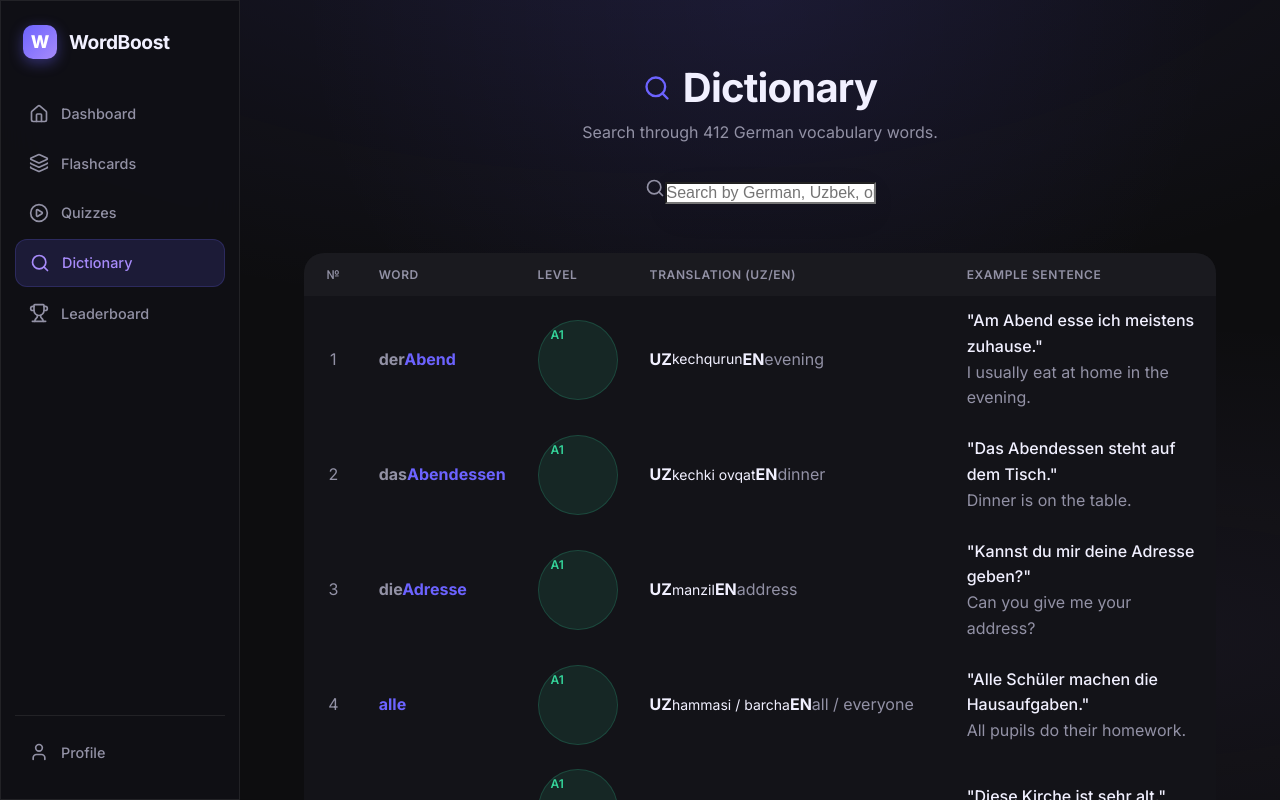
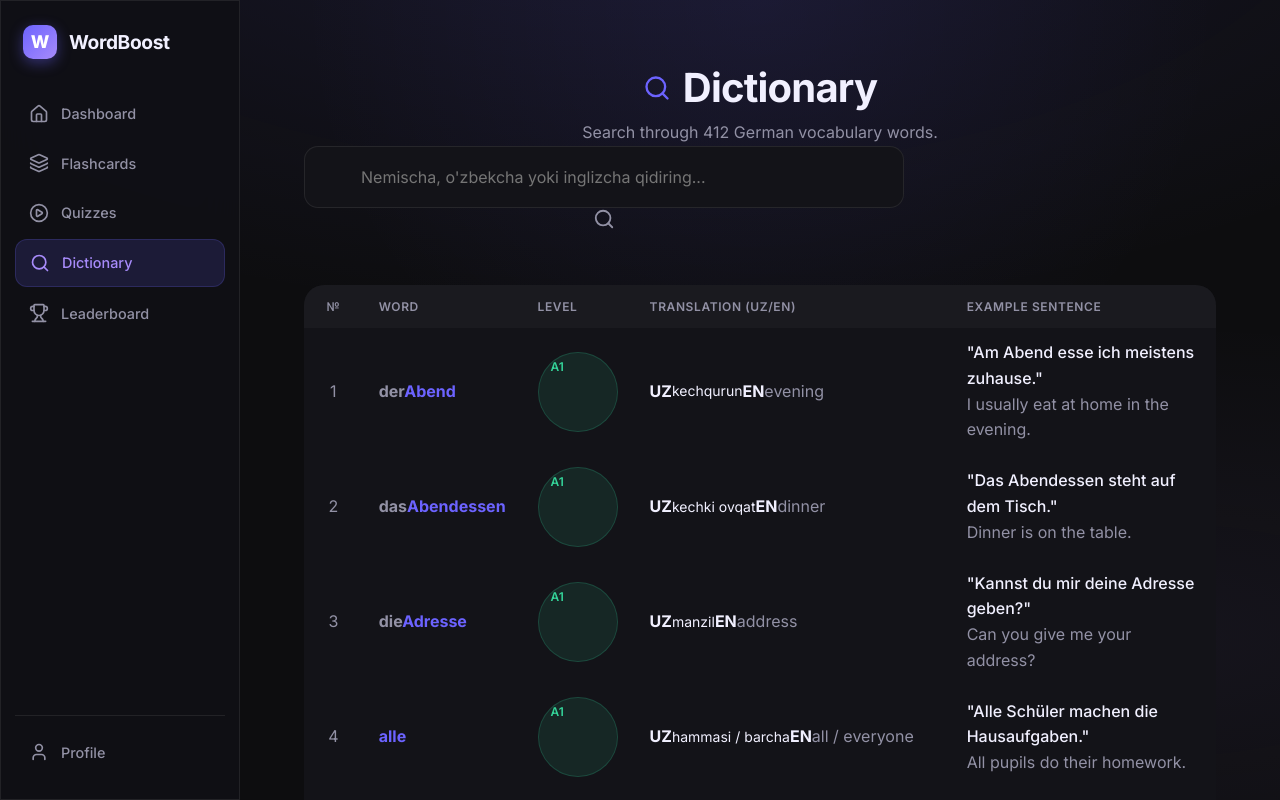
Before and after one commit to khojiakbargofurov/wordboost, a React (Vite) app: page /dictionary in a window 1280 px wide. Shown: the top 800 px of the page. Built offline with nearby package versions, Linux system fonts and the light colour scheme; no server answers.

Commit message:
fix: exhaustive UI fixes for search inputs and form elements across Admin and Dictionary pages

```diff
--- a/src/pages/AdminWordsPage.css
+++ b/src/pages/AdminWordsPage.css
@@ -1,6 +1,41 @@
 .admin-header {
   border-bottom: 1px solid var(--border-color);
   padding-bottom: 1.5rem;
+}
+
+.search-bar-wrapper {
+  position: relative;
+  width: 100%;
+  max-width: 600px;
+}
+
+.dictionary-search-input {
+  width: 100%;
+  padding: 0.85rem 1.25rem 0.85rem 3.25rem;
+  border-radius: var(--radius-md);
+  border: 1px solid var(--border);
+  background: var(--bg-card);
+  color: var(--text-main);
+  font-family: inherit;
+  font-size: 0.95rem;
+  transition: all 0.3s cubic-bezier(0.4, 0, 0.2, 1);
+  outline: none;
+}
+
+.dictionary-search-input:focus {
+  border-color: var(--primary);
+  background: var(--bg-hover);
+  box-shadow: 0 0 0 4px rgba(108, 99, 255, 0.15), 0 10px 20px -10px rgba(0,0,0,0.5);
+}
+
+.search-icon {
+  pointer-events: none;
+  transition: color 0.3s ease;
+  z-index: 11;
+}
+
+.dictionary-search-input:focus + .search-icon {
+  color: var(--primary);
 }
 
 .word-form {
@@ -17,6 +52,25 @@
 
 .form-group.full-width {
   grid-column: 1 / -1;
+}
+
+.form-input {
+  width: 100%;
+  padding: 0.75rem 1rem;
+  background: rgba(255, 255, 255, 0.04);
+  border: 1px solid var(--border);
+  border-radius: var(--radius-sm);
+  color: var(--text-main);
+  font-family: inherit;
+  font-size: 0.95rem;
+  transition: all 0.2s ease;
+  outline: none;
+}
+
+.form-input:focus {
+  border-color: var(--primary);
+  background: rgba(255, 255, 255, 0.08);
+  box-shadow: 0 0 0 4px rgba(108, 99, 255, 0.1);
 }
 
 .form-input.textarea {
--- a/src/pages/AdminWordsPage.jsx
+++ b/src/pages/AdminWordsPage.jsx
@@ -1,7 +1,7 @@
 import { useState, useEffect } from 'react';
 import { useAuth } from '../context/AuthContext';
 import { useNavigate } from 'react-router-dom';
-import { Plus, BookOpen, ArrowLeft } from 'lucide-react';
+import { Plus, BookOpen, ArrowLeft, Search as SearchIcon } from 'lucide-react';
 import Card from '../components/Card';
 import Button from '../components/Button';
 import { wordService } from '../services/wordService';
@@ -15,6 +15,7 @@ export default function AdminWordsPage() {
   const [words, setWords] = useState([]);
   const [loading, setLoading] = useState(true);
   const [isAdding, setIsAdding] = useState(false);
+  const [searchQuery, setSearchQuery] = useState('');
 
   // Word form state
   const [formData, setFormData] = useState({
@@ -48,6 +49,15 @@ export default function AdminWordsPage() {
   const handleInputChange = (e) => {
     setFormData({ ...formData, [e.target.name]: e.target.value });
   };
+
+  const filteredWords = words.filter(word => {
+    const term = searchQuery.toLowerCase();
+    return (
+      word.word?.toLowerCase().includes(term) ||
+      (word.translation_uz || word.meaning)?.toLowerCase().includes(term) ||
+      word.translation_en?.toLowerCase().includes(term)
+    );
+  });
 
   const handleAddWord = async (e) => {
     e.preventDefault();
@@ -157,6 +167,19 @@ export default function AdminWordsPage() {
         </div>
       </header>
 
+      <div className="admin-search-wrapper mb-8">
+        <div className="search-bar-wrapper">
+          <input
+            type="text"
+            className="dictionary-search-input"
+            placeholder="Jadvaldan so'z qidiring..."
+            value={searchQuery}
+            onChange={(e) => setSearchQuery(e.target.value)}
+          />
+          <SearchIcon size={22} className="search-icon absolute left-5 top-1/2 transform translate-y-[-50%] text-muted" />
+        </div>
+      </div>
+
       {isAdding && (
         <Card className="mb-8 fade-in border-primary">
           <form onSubmit={handleAddWord} className="word-form">
@@ -200,7 +223,7 @@ export default function AdminWordsPage() {
             </tr>
           </thead>
           <tbody>
-            {words.map((w, index) => (
+            {filteredWords.map((w, index) => (
               <tr key={w.id}>
                 <td className="text-center text-xs text-muted font-mono">{index + 1}</td>
                 <td className="font-bold text-primary">
--- a/src/pages/DictionaryPage.css
+++ b/src/pages/DictionaryPage.css
@@ -16,19 +16,35 @@
   margin-bottom: 0.5rem;
 }
 
-.search-bar-wrapper {
-  margin: 2rem auto 0;
-  max-width: 800px;
-  position: relative;
-  z-index: 10;
-}
-
 .dictionary-search-input {
-  box-shadow: 0 10px 30px -10px rgba(0,0,0,0.5);
+  width: 100%;
+  padding: 1.25rem 1.5rem 1.25rem 3.5rem;
+  border-radius: var(--radius-md);
+  border: 1px solid var(--border);
+  background: var(--bg-card);
+  color: var(--text-main);
+  font-family: inherit;
+  font-size: 1rem;
+  transition: all 0.3s cubic-bezier(0.4, 0, 0.2, 1);
+  outline: none;
+  backdrop-filter: blur(10px);
 }
 
 .dictionary-search-input:focus {
-  box-shadow: 0 0 0 4px rgba(108, 99, 255, 0.15), 0 10px 30px -10px rgba(0,0,0,0.6);
+  border-color: var(--primary);
+  background: var(--bg-hover);
+  box-shadow: 0 0 0 4px rgba(108, 99, 255, 0.15), 0 20px 40px -20px rgba(0,0,0,0.7);
+  transform: translateY(-2px);
+}
+
+.search-icon {
+  pointer-events: none;
+  transition: color 0.3s ease;
+  z-index: 11;
+}
+
+.dictionary-search-input:focus + .search-icon {
+  color: var(--primary);
 }
 
 .dictionary-grid {
--- a/src/pages/DictionaryPage.jsx
+++ b/src/pages/DictionaryPage.jsx
@@ -43,15 +43,15 @@ export default function DictionaryPage() {
           </h1>
           <p className="text-muted mt-2">Search through {words.length} German vocabulary words.</p>
         </div>
-        <div className="search-bar-wrapper mt-6 relative w-full max-w-2xl">
-          <Search size={20} className="search-icon absolute left-4 top-1/2 transform translate-y-[-50%] text-muted" />
+        <div className="search-bar-wrapper">
           <input
             type="text"
-            className="dictionary-search-input pl-12 pr-4 py-4 w-full bg-card border border-primary/20 rounded-xl focus:border-primary focus:outline-none transition-colors"
-            placeholder="Search by German, Uzbek, or English..."
+            className="dictionary-search-input"
+            placeholder="Nemischa, o'zbekcha yoki inglizcha qidiring..."
             value={searchQuery}
             onChange={(e) => setSearchQuery(e.target.value)}
           />
+          <Search size={22} className="search-icon absolute left-5 top-1/2 transform translate-y-[-50%] text-muted" />
         </div>
       </header>
 
```
